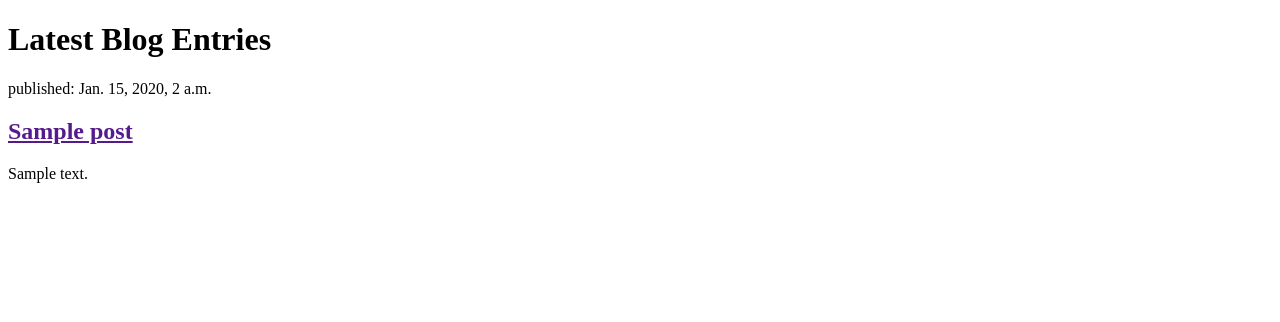
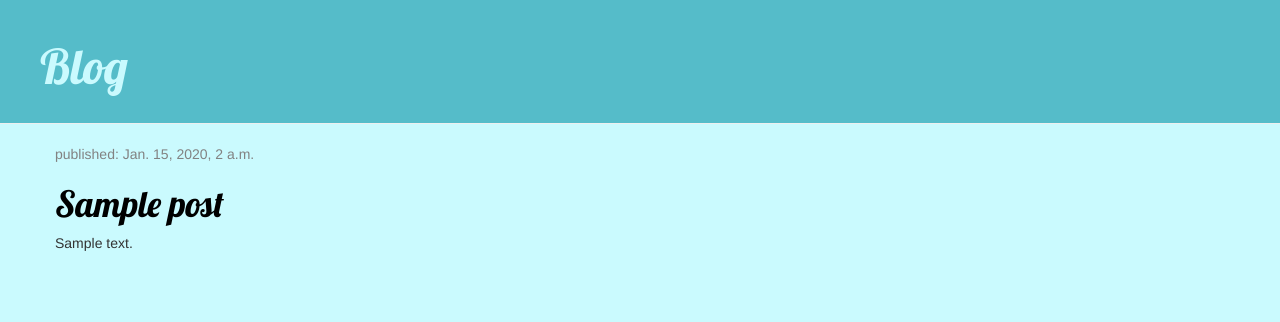
Before and after one commit to EllenMHuffman/django_test_project, a Django app: template blog/templates/blog/post_list.html in a window 1280 px wide. Shown: the top 322 px of the page. Run offline with Django 3.2, Linux system fonts and the light colour scheme; the template is opened without the code that fills it: values that come from a table or form of the project are taken from there, others are empty; tables that the repository leaves empty hold one stand-in row (values such as "Sample post"); some libraries are stand-ins or nearby versions.

Commit message:
add styling and create base template

```diff
--- /dev/null
+++ b/blog/static/css/blog.css
@@ -0,0 +1,50 @@
+.page-header {
+    background-color: #55BCC9;
+    margin-top: 0;
+    padding: 20px 20px 20px 40px;
+}
+
+.page-header h1, .page-header h1 a, .page-header h1 a:visited, .page-header h1 a:active {
+    color: #CAFAFE;
+    font-size: 36pt;
+    text-decoration: none;
+}
+
+.content {
+    margin-left: 40px;
+}
+
+body {
+    background-color: #CAFAFE;
+}
+
+h1, h2, h3, h4 {
+    font-family: 'Lobster', cursive;
+}
+
+.date {
+    color: #828282;
+}
+
+.save {
+    float: right;
+}
+
+.post-form textarea, .post-form input {
+    width: 100%;
+}
+
+.top-menu, .top-menu:hover, .top-menu:visited {
+    color: #3FEEE6; /* #97CAEF for purple */
+    float: right;
+    font-size: 26pt;
+    margin-right: 20px;
+}
+
+.post {
+    margin-bottom: 70px;
+}
+
+.post h1 a, .post h1 a:visited {
+    color: #000000;
+}
--- /dev/null
+++ b/blog/templates/blog/base.html
@@ -0,0 +1,26 @@
+<!doctype html>
+
+{% load staticfiles %}
+
+<html>
+  <head>
+    <title>Blog</title>
+    <link rel='stylesheet' href='//maxcdn.bootstrapcdn.com/bootstrap/3.2.0/css/bootstrap.min.css'>
+    <link rel='stylesheet' href='//maxcdn.bootstrapcdn.com/bootstrap/3.2.0/css/bootstrap-theme.min.css'>
+    <link rel='stylesheet' href='{% static "css/blog.css" %}'>
+    <link href="//fonts.googleapis.com/css?family=Lobster&subset=latin,latin-ext" rel="stylesheet" type="text/css">
+  </head>
+  <body>
+    <div class='page-header'>
+      <h1><a href='/'>Blog</a></h1>
+    </div>
+    <div class='content container'>
+      <div class='row'>
+        <div class='col-md-8'>
+          {% block content %}
+          {% endblock %}
+        </div>
+      </div>
+    </div>
+  </body>
+</html>
--- a/blog/templates/blog/post_list.html
+++ b/blog/templates/blog/post_list.html
@@ -1,19 +1,13 @@
-<!doctype html>
-<html>
-<head>
-  <title>Blog</title>
-</head>
-<body>
-  <div>
-    <h1>Latest Blog Entries</h1>
-    {% for post in posts %}
-      <div>
+{% extends 'blog/base.html' %}
+
+{% block content %}
+  {% for post in posts %}
+    <div class='post'>
+      <div class='date'>
         <p>published: {{ post.published_date }}</p>
-        <h2><a href=''>{{ post.title }}</a></h2>
-        <p>{{ post.text|linebreaksbr }}</p>
-        <br/>
       </div>
-    {% endfor %}
-  </div>
-</body>
-</html>
+      <h1><a href=''>{{ post.title }}</a></h1>
+      <p>{{ post.text|linebreaksbr }}</p>
+    </div>
+  {% endfor %}
+{% endblock %}
```
